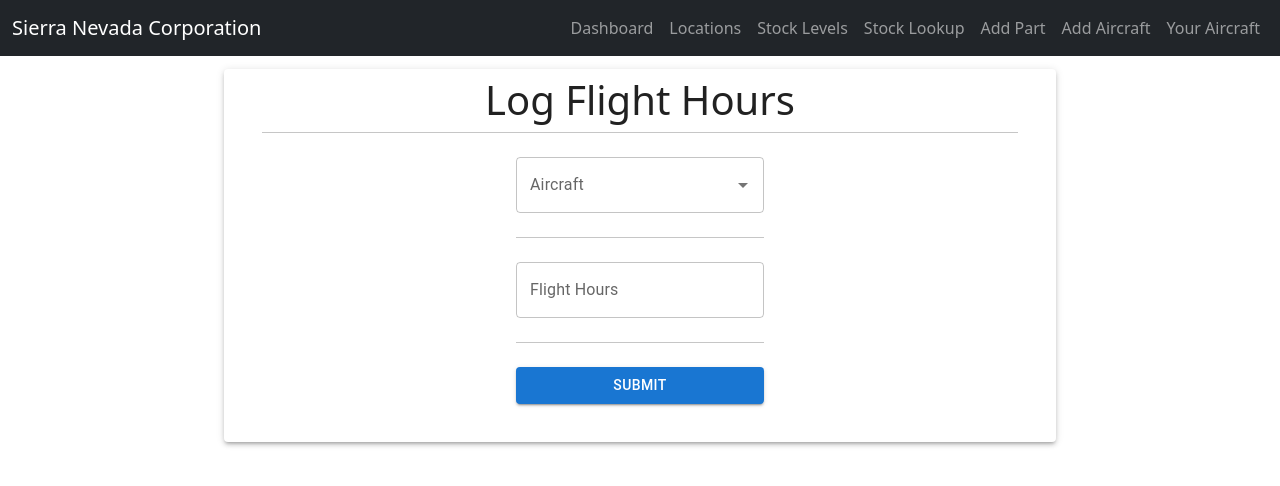
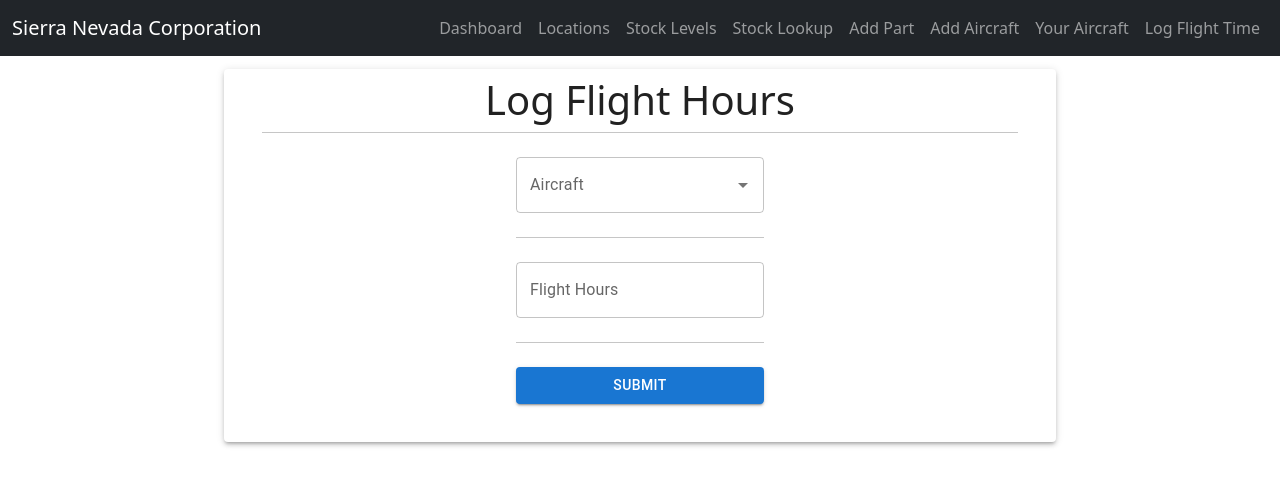
Before and after one commit to reicraftscodes/uas-lifecycle-management-frontend, a React (Create React App) app: page /log-flight in a window 1280 px wide. Shown: the top 486 px of the page. Built offline with nearby package versions, Linux system fonts and the light colour scheme; no server answers.

Commit message:
feat : issue #13 Added link on navbar to page

```diff
--- a/src/components/AppNavbar.js
+++ b/src/components/AppNavbar.js
@@ -40,6 +40,9 @@ export default class AppNavbar extends React.Component {
                             <NavItem>
                                 <NavLink href="/user-aircraft">Your Aircraft</NavLink>
                             </NavItem>
+                            <NavItem>
+                                <NavLink href="/log-flight">Log Flight Time</NavLink>
+                            </NavItem>
                         </Nav>
                 </Navbar>
             </div>
--- a/src/pages/LogFlightHours.js
+++ b/src/pages/LogFlightHours.js
@@ -1,9 +1,8 @@
-import {Autocomplete, Button, Select,TextField, FormControl, Paper, Alert, Divider} from "@mui/material";
+import {Autocomplete, Button,TextField, FormControl, Paper, Alert, Divider} from "@mui/material";
 import React, { useEffect, useState } from 'react';
 import '../css/AddPart.css'
 
 const LogFlightHours = () => {
-    //const aircrafts = [];
     const [aircrafts, setAircrafts] = useState([]);
     const [aircraft, setAircraft] = useState("");
     const [flyTime, setFlightHours] = useState("");
@@ -26,7 +25,7 @@ const LogFlightHours = () => {
     const onSubmit = () => {
 
         const request = {aircraft,flyTime};
-
+        //validates fields to ensure they arent blank or negative
         if (aircraft == ""){
             setAlertMessage("Aircraft field cannot be blank.");
             setAlertSeverity("error");
@@ -51,7 +50,7 @@ const LogFlightHours = () => {
                 setTimeout(() => { setAlert(false) }, 3000);
             }).catch(error => {
                 //catches error for not being able to communicate with the server and displays an alert to the user.
-                setAlertMessage("Error communicating with server, part not saved");
+                setAlertMessage("Error communicating with server, hours not logged");
                 setAlertSeverity("error");
                 setAlert(true);
                 setTimeout(() => { setAlert(false) }, 3000);
@@ -83,21 +82,8 @@ const LogFlightHours = () => {
                     <Button variant="contained" onClick={onSubmit}>Submit</Button>
                 </FormControl>
             </Paper>
-
-
-
-
-
-
-
-
         </div>
-
-
     )
 }
 
-
-
-
 export default LogFlightHours
```
